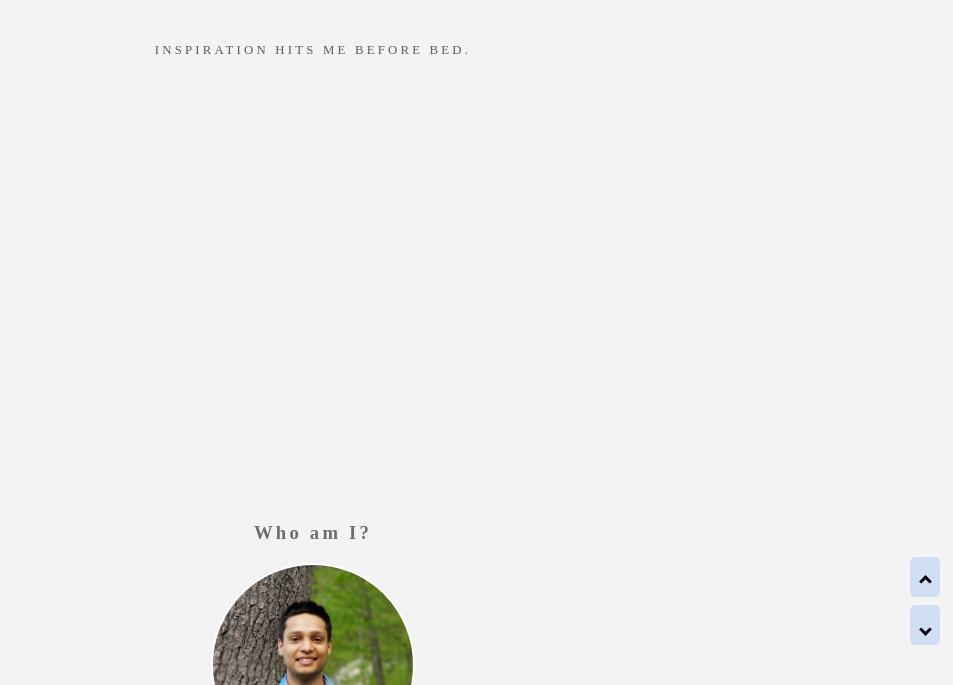
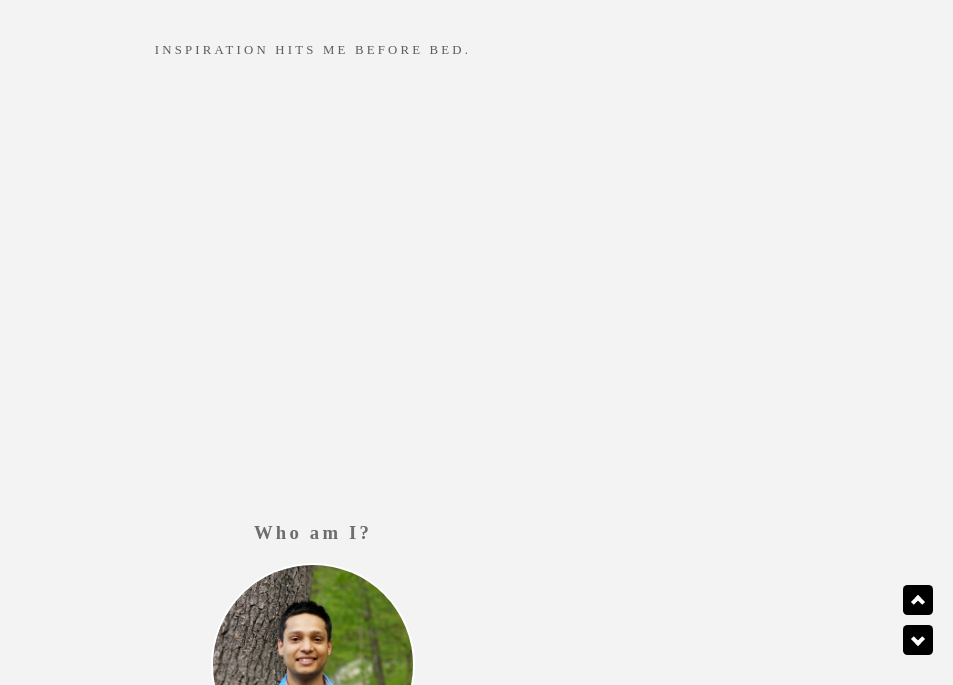
Before and after one commit to ghimiresagar/ghimiresagar.github.io, a plain HTML site: page index.html in a window 1280 px wide. Shown: the part 115-800 px from the top of the page, without its empty margins (327-1280 px from the left). Drawn offline with Linux system fonts and the light colour scheme.

Commit message:
final edit for version 1

```diff
--- a/css/main.css
+++ b/css/main.css
@@ -141,38 +141,42 @@ button.main_button:hover {
 #navigation_arrow_up {
     position: fixed;
     width: 30px;
-    height: 5%;
+    height: 30px;
     text-align: center;
     border: 1px bold black;
     border-radius: 15%;
     z-index: 2;
     font-weight: bold;
     font-size: 2em;
-    background-color: #cfdef3;
-    bottom: 11%;
-    right: 1%;
+    background-color: black;
+    bottom: 70px;
+    right: 20px;
     cursor: pointer;
 }
 
 #navigation_arrow_down {
     position: fixed;
     width: 30px;
-    height: 5%;
+    height: 30px;
     text-align: center;
     border: 1px bold black;
     border-radius: 15%;
     z-index: 2;
     font-weight: bold;
     font-size: 2em;
-    background-color: #cfdef3;
-    bottom: 5%;
-    right: 1%;
+    background-color: black;
+    bottom: 30px;
+    right: 20px;
     cursor: pointer;
 }
 
+#navigation_arrow_up:hover, #navigation_arrow_down:hover {
+    background-color: rgb(78, 75, 75);
+}
+
 .arrow {
-    border: solid black;
-    border-width: 0 3px 3px 0;
+    border: solid white;
+    border-width: 0 4px 4px 0;
     display: inline-block;
     padding: 3px;
 }
@@ -180,11 +184,13 @@ button.main_button:hover {
 .up {
     transform: rotate(-135deg);
     -webkit-transform: rotate(-135deg);
+    margin-bottom: 25%;
 }
 
 .down {
     transform: rotate(45deg);
     -webkit-transform: rotate(45deg);
+    margin-bottom: 35%;
 }
 /* @media only screen and (max-width: 600px) {
     #branding_logo {
--- a/index.html
+++ b/index.html
@@ -15,7 +15,7 @@
             </div>
         </header>
         <section id="main_image">
-            <img src="images/image_top.jpeg" alt=""/>
+            <img src="images/image_top.jpeg" alt="mainimage"/>
         </section>
         <section id="main_body">
             <section id="about" class="navigational_elements">
@@ -70,7 +70,7 @@
             </section>
             <section id="career" class="navigational_elements">
                 <h3>
-                    My Career Highlights
+                    My Journey
                 </h3>
                 <div class="status_container_row">
                     <div class="status_container_status_col">
--- a/scripts/main.js
+++ b/scripts/main.js
@@ -63,4 +63,11 @@ function runOnStart() {
     for (let i = 0; i < 7; i++) {
         navigational_ids.push(navigational_elements[i].id);
     }
+
+    ///////////////////////////////////////////////////////////////
+    // this is to preview the main image to the size of the window
+    ///////////////////////////////////////////////////////////////
+    // get the width and
+    let main_image = document.getElementById("main_image");
+
 }
```
